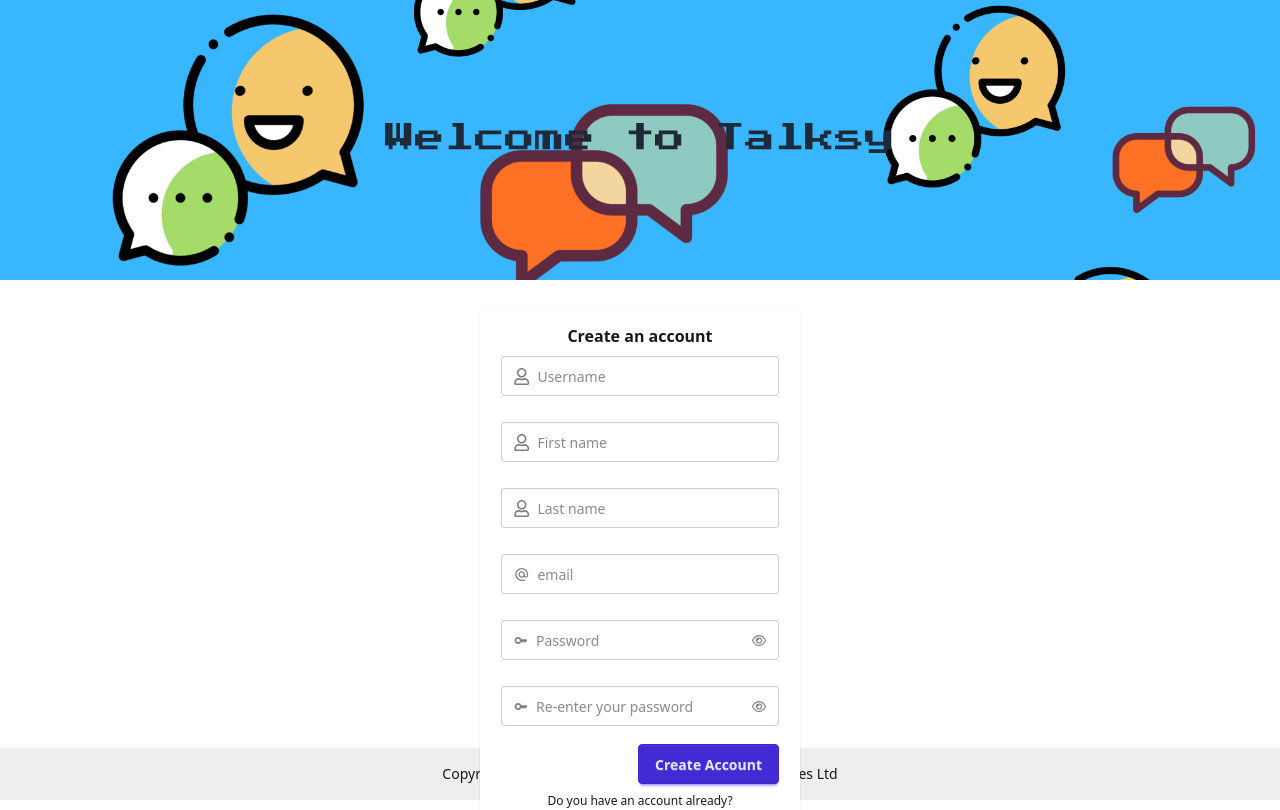
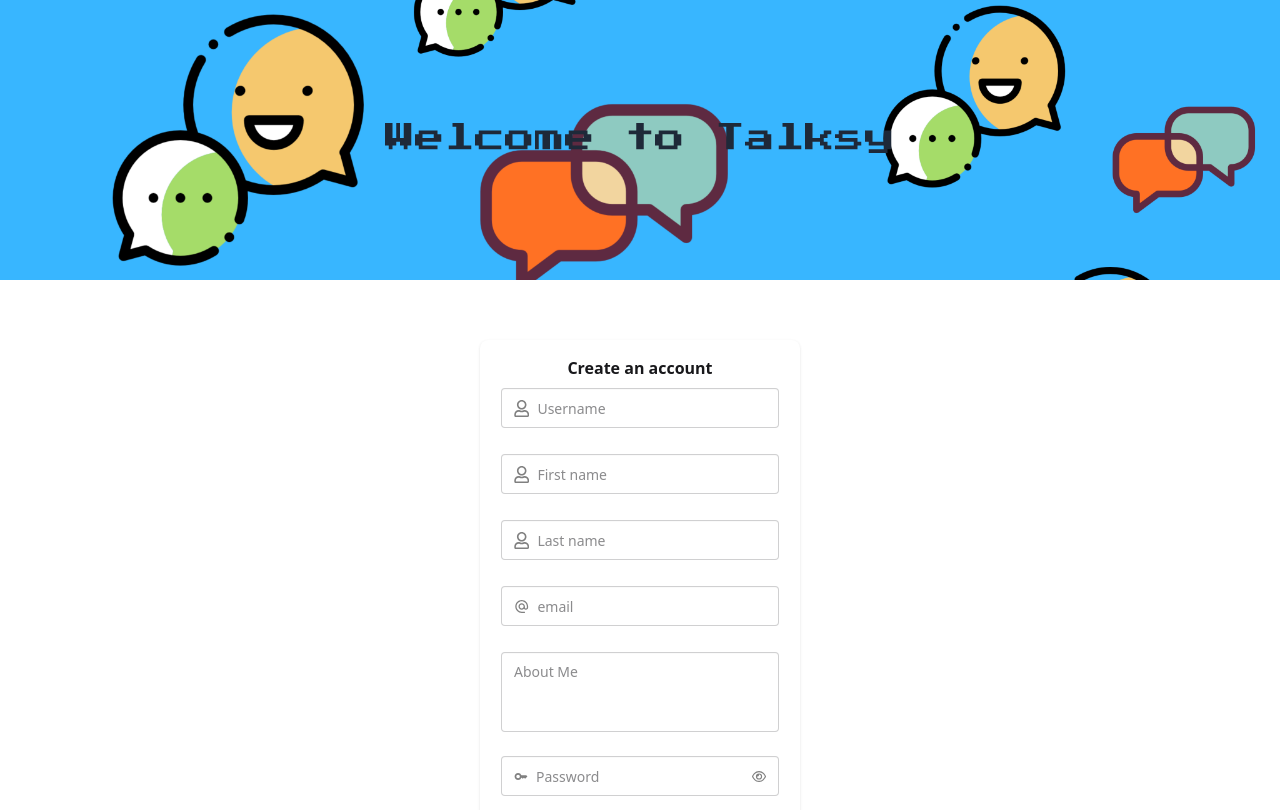
Before and after one commit to chubibobibo/Talksy, a React (Vite) app in the folder client/: page /register in a window 1280 px wide. Shown: the top 810 px of the page. Built offline with nearby package versions, Linux system fonts and the light colour scheme; a web font is replaced by a local one.

Commit message:
added about me in register

```diff
--- a/client/src/components/AuthInputComponent.tsx
+++ b/client/src/components/AuthInputComponent.tsx
@@ -1,4 +1,4 @@
-import { FaRegUser } from "react-icons/fa";
+import { FaRegUser, FaBook } from "react-icons/fa";
 import FormToast from "./FormToast";
 import { MdAlternateEmail, MdKey } from "react-icons/md";
 
@@ -26,6 +26,7 @@ function AuthInputComponent({
     user: <FaRegUser size={17} color='gray' />,
     email: <MdAlternateEmail size={17} color='gray' />,
     password: <MdKey size={17} color='gray' />,
+    book: <FaBook size={17} color='gray' />,
   };
   return (
     <>
--- a/client/src/components/HorizontalSpanCard.tsx
+++ b/client/src/components/HorizontalSpanCard.tsx
@@ -3,6 +3,7 @@ interface NameType {
   firstName: string;
   lastName: string;
   email: string;
+  aboutMe: string;
 }
 
 function HorizontalSpanCard({ username }: { username: NameType }) {
@@ -12,7 +13,9 @@ function HorizontalSpanCard({ username }: { username: NameType }) {
         <div className='card-body'>
           <h2 className='card-title text-poppins md:text-base'>About Me</h2>
           <p className='text-poppins md:text-xs capitalize'>
-            Hello, my name is {username?.username}. Nice to meet you
+            {username?.aboutMe
+              ? username?.aboutMe
+              : `Hello, my name is ${username?.username}. Nice to meet you`}
           </p>
         </div>
       </div>
--- a/client/src/context/LoggedUserContext.tsx
+++ b/client/src/context/LoggedUserContext.tsx
@@ -6,6 +6,7 @@ interface LoggedUserDataType {
   lastName: string;
   email: string;
   role: string;
+  aboutMe: string;
   _id: string;
 }
 
--- a/client/src/pages/DashboardLayout.tsx
+++ b/client/src/pages/DashboardLayout.tsx
@@ -10,6 +10,13 @@ function DashboardLayout() {
         <LoggedUserContextProvider>
           <NavbarComponent />
           <Outlet />
+          <section>
+            <footer className='footer sm:footer-horizontal footer-center bg-base-300 text-base-content p-2 md:p-4'>
+              <aside>
+                <p>Copyright © {2025} - All right reserved by TALKSY</p>
+              </aside>
+            </footer>
+          </section>
         </LoggedUserContextProvider>
       </ProtectRoutes>
     </>
--- a/client/src/pages/HomepageLayout.tsx
+++ b/client/src/pages/HomepageLayout.tsx
@@ -3,19 +3,16 @@ import { Outlet } from "react-router-dom";
 function HomepageLayout() {
   return (
     <>
-      <section className='h-screen flex flex-col justify-between '>
+      <section className='h-screen flex flex-col justify-between'>
         <Outlet />
-        <section>
-          <footer className='footer sm:footer-horizontal footer-center bg-base-300 text-base-content p-4'>
-            <aside>
-              <p>
-                Copyright © {new Date().getFullYear()} - All right reserved by
-                ACME Industries Ltd
-              </p>
-            </aside>
-          </footer>
-        </section>
       </section>
+      {/* <section>
+        <footer className='footer sm:footer-horizontal footer-center bg-base-300 text-base-content p-2 md:p-4'>
+          <aside>
+            <p>Copyright © {2025} - All right reserved by TALKSY</p>
+          </aside>
+        </footer>
+      </section> */}
     </>
   );
 }
--- a/client/src/pages/ProfilePage.tsx
+++ b/client/src/pages/ProfilePage.tsx
@@ -11,12 +11,12 @@ function ProfilePage() {
   // };
 
   return (
-    <section className='md:flex md:justify-center md:pt-10 md:w-screen'>
+    <section className='mb-4 md:flex md:justify-center md:pt-10 md:w-screen'>
       <aside className=''>
         <ProfileModal />
       </aside>
       <div className='card bg-base-100 w-auto shadow-xl mt-2 md:place-items-center md:gap-4 md:w-5/12 md:p-5'>
-        <figure className='md:w-90 md:pt-4'>
+        <figure className='md:w-90 md:pt-4 px-1'>
           <img
             src='https://img.daisyui.com/images/stock/photo-1534528741775-53994a69daeb.webp'
             alt='Shoes'
@@ -46,7 +46,7 @@ function ProfilePage() {
           Edit Profile
         </button> */}
         <button
-          className='btn btn-soft btn-info md:w-7/11'
+          className='btn btn-soft btn-info md:w-7/11 mb-2'
           onClick={() =>
             (
               document?.getElementById("my_modal_1") as HTMLDialogElement | null
--- a/client/src/pages/RegisterPage.tsx
+++ b/client/src/pages/RegisterPage.tsx
@@ -15,7 +15,7 @@ function RegisterPage() {
         <h1 className='text-md font-start pb-2 text-gray-800 translate-y-10 md:pt-50 md:-translate-y-20 md:text-3xl'>
           Welcome to Talksy
         </h1>
-        <section className='w-screen h-screen flex flex-col justify-center items-center pt-[4rem]'>
+        <section className='w-screen h-screen flex flex-col justify-center items-center pt-[10rem] md:pt-[6rem]'>
           <div className='auth-card-mobile auth-card-desktop mb-3'>
             <div className='card-body md:flex md:flex-col items-center'>
               <h2 className='card-title'>Create an account</h2>
@@ -70,6 +70,15 @@ function RegisterPage() {
                 </section>
 
                 <section>
+                  <label>
+                    <textarea
+                      className='textarea mb-6 resize-none'
+                      placeholder='About Me'
+                    ></textarea>
+                  </label>
+                </section>
+
+                <section>
                   <PwdInputComponent
                     name='password1'
                     placeholderText='Password'
--- a/client/src/utils/actionFunctions/registerActionFn.tsx
+++ b/client/src/utils/actionFunctions/registerActionFn.tsx
@@ -6,6 +6,10 @@ export const action = async ({ request }: { request: Request }) => {
   const formData = await request.formData(); //obtains data from forms
   const pwd1 = formData.get("password1");
   const pwd2 = formData.get("password2");
+
+  const refreshPage = () => {
+    window.location.reload();
+  };
 
   try {
     // Avoid overload matches by type checking pwd1
@@ -17,7 +21,7 @@ export const action = async ({ request }: { request: Request }) => {
         const data = Object.fromEntries(formData); //converts data into objects
         await axios.post("/api/auth/register/", data);
         toast.success("registered");
-        return redirect("/");
+        return redirect("/login");
       }
     }
   } catch (err) {
```
